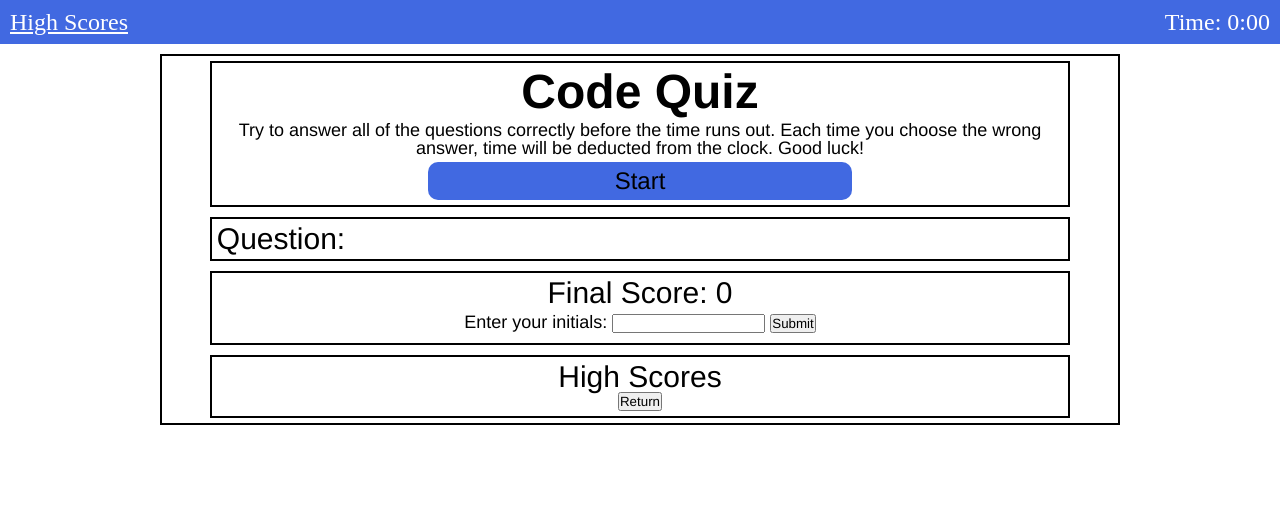
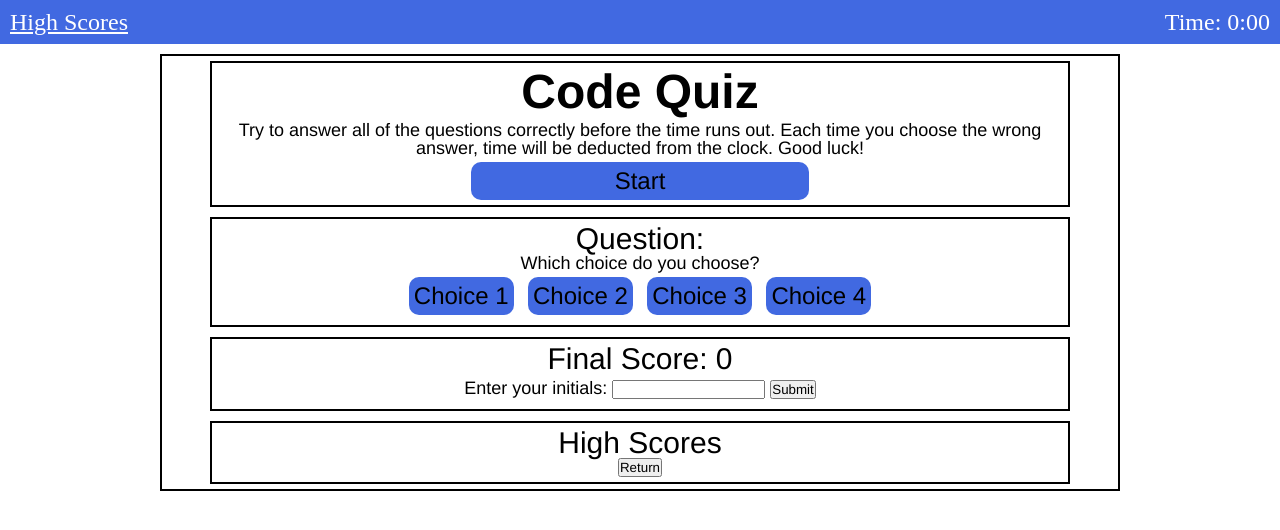
Before and after one commit to RicAdbur/code-quiz, a plain HTML site: page index.html in a window 1280 px wide. Drawn offline with Linux system fonts and the light colour scheme.

Commit message:
slightly refined pseudocode, HTML elements, and variables

```diff
--- a/assets/scripts.js
+++ b/assets/scripts.js
@@ -2,14 +2,20 @@
 var highScoreLink = document.getElementById("high-score-link");
 var timer = document.getElementById("timer");
 var startButton = document.getElementById("start-button");
+var choiceButton1 = document.getElementById("choice1")
+var choiceButton2 = document.getElementById("choice2")
+var choiceButton3 = document.getElementById("choice3")
+var choiceButton4 = document.getElementById("choice4")
 var scoreDisplay = document.getElementById("score-display");
 var inputInitials = document.getElementById("initials");
 var submitButton = document.getElementById("submit-score-button");
-var feedback = document.getElementById("feedback")
+var feedbackSpan = document.getElementById("feedback")
 
 
 // Defining other global variables
 var score = 0;
+var initials = ""
+var completedTime
 
 
 
@@ -57,14 +63,12 @@ console.log(questions[0].answer);
         // append first question to "question-span"
         // append choices for that question to <ul> beneath "question-span"
     // Select a choice
-        // compare user choice with questions[i].answer
+        // for each user choice, compare with questions[i].answer
             // if correct
                 // append "Correct!" to feedback span
             // if incorrect
                 // append "Incorrect" to feedback span
                 // reduce timer remainder by 5 seconds
-        // append next question to "question-span"
-            // repeat above steps
     // When all questions are exhausted
         // hide "questions-page" and display "end-page"
         // save current time to local storage
--- a/assets/styles.css
+++ b/assets/styles.css
@@ -25,7 +25,7 @@ header {
 
 #start-button {
     display: block;
-    width: 50%;
+    width: 40%;
     border: none;
     background-color: royalblue;
     font-size: 24px;
@@ -67,6 +67,23 @@ section p {
     font-size: 18px;
 }
 
-#questions-page {
-    text-align: left;
+#question-span {
+    font-size: 18px;
 }
+
+#questions-page li {
+    padding: 5px;
+    margin 10px;
+    display: inline-block;
+}
+
+#questions-page button {
+    border: none;
+    background-color: royalblue;
+    font-size: 24px;
+    text-align: center;
+    padding: 5px;
+    margin: 0 auto;
+    border-radius: 10px;
+    cursor: pointer;
+}
--- a/index.html
+++ b/index.html
@@ -25,12 +25,12 @@
             </section>
 
             <section id="questions-page" class="hidden">
-                <h2>Question:</h2><span id="question-span"></span>
+                <h2>Question:</h2><span id="question-span">Which choice do you choose?</span>
                 <ul id="user-choices">
-                    <li></li>
-                    <li></li>
-                    <li></li>
-                    <li></li>
+                    <li><button id="Choice 1">Choice 1</button></li>
+                    <li><button id="Choice 2">Choice 2</button></li>
+                    <li><button id="Choice 3">Choice 3</button></li>
+                    <li><button id="Choice 4">Choice 4</button></li>
                 </ul>
                 <span id="feedback"></span>
 
```
